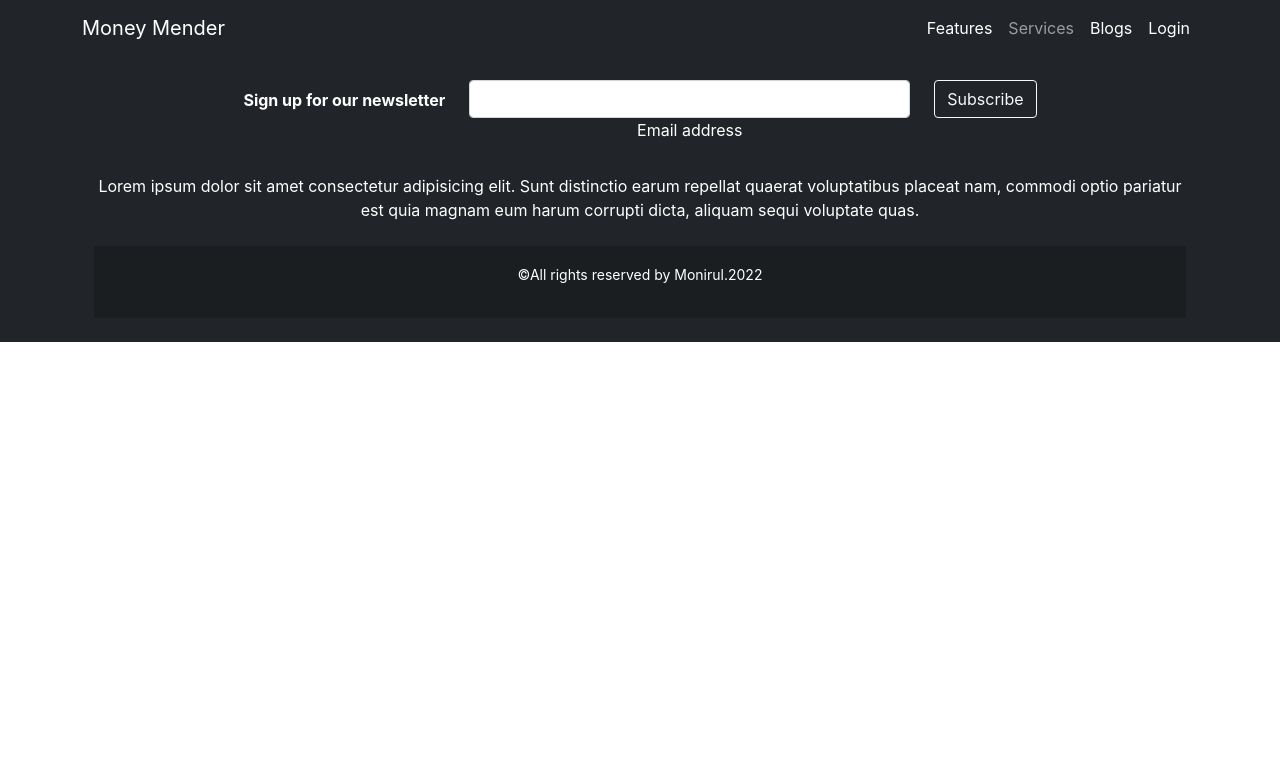
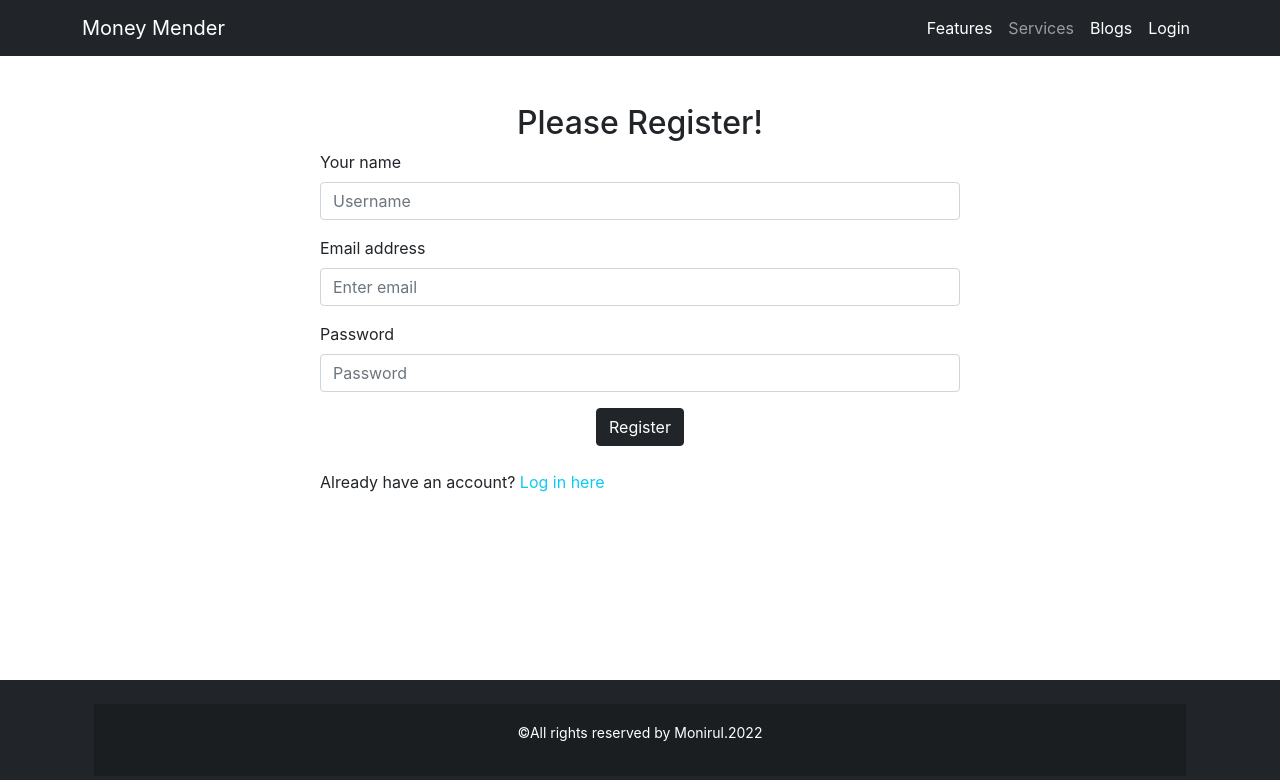
Before and after one commit to Monirul-98/money-mender, a React (Create React App) app: page /register in a window 1280 px wide. Shown: the top 780 px of the page. Built offline with nearby package versions, Linux system fonts and the light colour scheme.

Commit message:
Login and Registration form created

```diff
--- a/src/App.js
+++ b/src/App.js
@@ -2,6 +2,8 @@ import { Route, Routes } from "react-router-dom";
 import "./App.css";
 import About from "./Pages/About/About";
 import Home from "./Pages/Home/Home/Home";
+import Login from "./Pages/Login/Login/Login";
+import Registration from "./Pages/Login/Registration/Registration";
 import Footer from "./Pages/Shared/Footer/Footer";
 import Header from "./Pages/Shared/Header/Header";
 
@@ -13,6 +15,8 @@ function App() {
         <Route path="/" element={<Home></Home>}></Route>
         <Route path="/home" element={<Home></Home>}></Route>
         <Route path="/about" element={<About></About>}></Route>
+        <Route path="/login" element={<Login></Login>}></Route>
+        <Route path="/register" element={<Registration></Registration>}></Route>
       </Routes>
       <Footer></Footer>
     </div>
--- a/src/Pages/Home/Home/Home.js
+++ b/src/Pages/Home/Home/Home.js
@@ -1,5 +1,6 @@
 import React from "react";
 import Banner from "../Banner/Banner";
+import Reviews from "../Reviews/Reviews";
 import Services from "../Services/Services";
 
 const Home = () => {
@@ -7,6 +8,7 @@ const Home = () => {
     <div>
       <Banner></Banner>
       <Services></Services>
+      <Reviews></Reviews>
     </div>
   );
 };
--- a/src/Pages/Login/Login/Login.js
+++ b/src/Pages/Login/Login/Login.js
@@ -1,9 +1,31 @@
 import React from "react";
+import { Button, Form } from "react-bootstrap";
+import { Link } from "react-router-dom";
 
 const Login = () => {
   return (
-    <div>
-      <h2>Please Login!</h2>
+    <div className="my-5">
+      <h2 className="text-center">Please Login!</h2>
+      <Form className="w-50 mx-auto">
+        <Form.Group className="mb-3" controlId="formBasicEmail">
+          <Form.Label>Email address</Form.Label>
+          <Form.Control type="email" placeholder="Enter email" />
+        </Form.Group>
+
+        <Form.Group className="mb-3" controlId="formBasicPassword">
+          <Form.Label>Password</Form.Label>
+          <Form.Control type="password" placeholder="Password" />
+        </Form.Group>
+        <Button variant="dark" type="submit" className="d-block mx-auto">
+          Log In
+        </Button>
+        <p className="mt-4">
+          New in Money Mender?{" "}
+          <Link className="text-info text-decoration-none" to="/register">
+            Register here.
+          </Link>
+        </p>
+      </Form>
     </div>
   );
 };
--- a/src/Pages/Login/Registration/Registration.js
+++ b/src/Pages/Login/Registration/Registration.js
@@ -1,9 +1,34 @@
 import React from "react";
+import { Form, Button } from "react-bootstrap";
+import { Link } from "react-router-dom";
 
 const Registration = () => {
   return (
-    <div>
-      <h2>Please register</h2>
+    <div className="my-5">
+      <h2 className="text-center">Please Register!</h2>
+      <Form className="w-50 mx-auto">
+        <Form.Group className="mb-3" controlId="formBasicName">
+          <Form.Label>Your name</Form.Label>
+          <Form.Control type="text" placeholder="Username" />
+        </Form.Group>
+        <Form.Group className="mb-3" controlId="formBasicEmail">
+          <Form.Label>Email address</Form.Label>
+          <Form.Control type="email" placeholder="Enter email" required />
+        </Form.Group>
+        <Form.Group className="mb-3" controlId="formBasicPassword">
+          <Form.Label>Password</Form.Label>
+          <Form.Control type="password" placeholder="Password" required />
+        </Form.Group>
+        <Button variant="dark" type="submit" className="d-block mx-auto">
+          Register
+        </Button>
+        <p className="mt-4">
+          Already have an account?{" "}
+          <Link className="text-info text-decoration-none" to="/login">
+            Log in here
+          </Link>
+        </p>
+      </Form>
     </div>
   );
 };
--- a/src/Pages/Shared/Footer/Footer.js
+++ b/src/Pages/Shared/Footer/Footer.js
@@ -2,48 +2,8 @@ import React from "react";
 
 const Footer = () => {
   return (
-    <footer class="bg-dark text-center text-white">
+    <footer class="bg-dark text-center text-white fixed-bottom">
       <div class="container p-4">
-        <section class="">
-          <form action="">
-            <div class="row d-flex justify-content-center">
-              <div class="col-auto">
-                <p class="pt-2">
-                  <strong>Sign up for our newsletter</strong>
-                </p>
-              </div>
-
-              <div class="col-md-5 col-12">
-                <div class="form-outline form-white mb-4">
-                  <input
-                    type="email"
-                    id="form5Example21"
-                    class="form-control"
-                  />
-                  <label class="form-label" for="form5Example21">
-                    Email address
-                  </label>
-                </div>
-              </div>
-
-              <div class="col-auto">
-                <button type="submit" class="btn btn-outline-light mb-4">
-                  Subscribe
-                </button>
-              </div>
-            </div>
-          </form>
-        </section>
-
-        <section class="mb-4">
-          <p>
-            Lorem ipsum dolor sit amet consectetur adipisicing elit. Sunt
-            distinctio earum repellat quaerat voluptatibus placeat nam, commodi
-            optio pariatur est quia magnam eum harum corrupti dicta, aliquam
-            sequi voluptate quas.
-          </p>
-        </section>
-
         <div
           class="text-center p-3"
           style={{ backgroundColor: "rgba(0, 0, 0, 0.2)" }}
```
Also changed, not shown: src/Pages/Booking/Booking.js (added).
